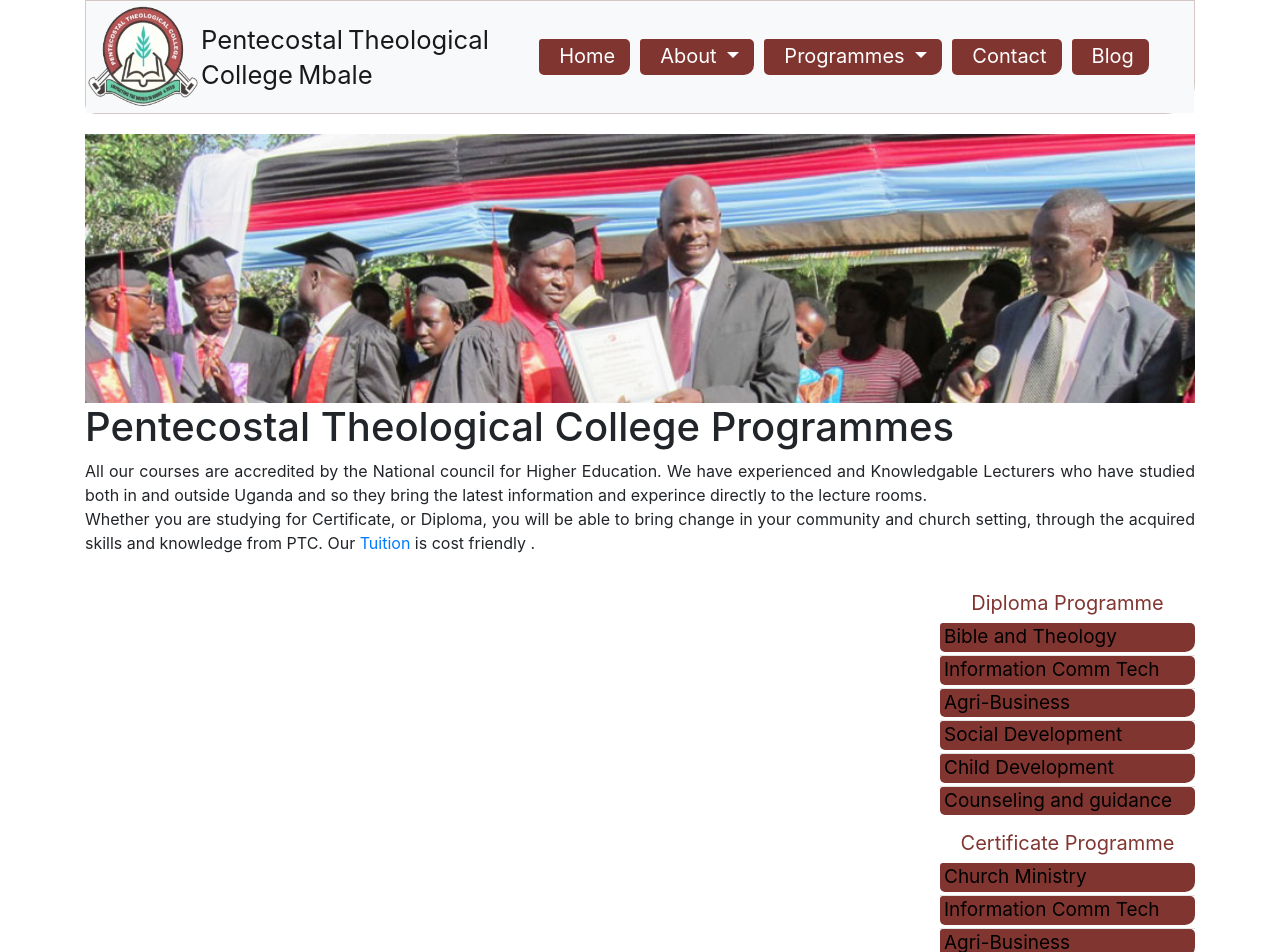
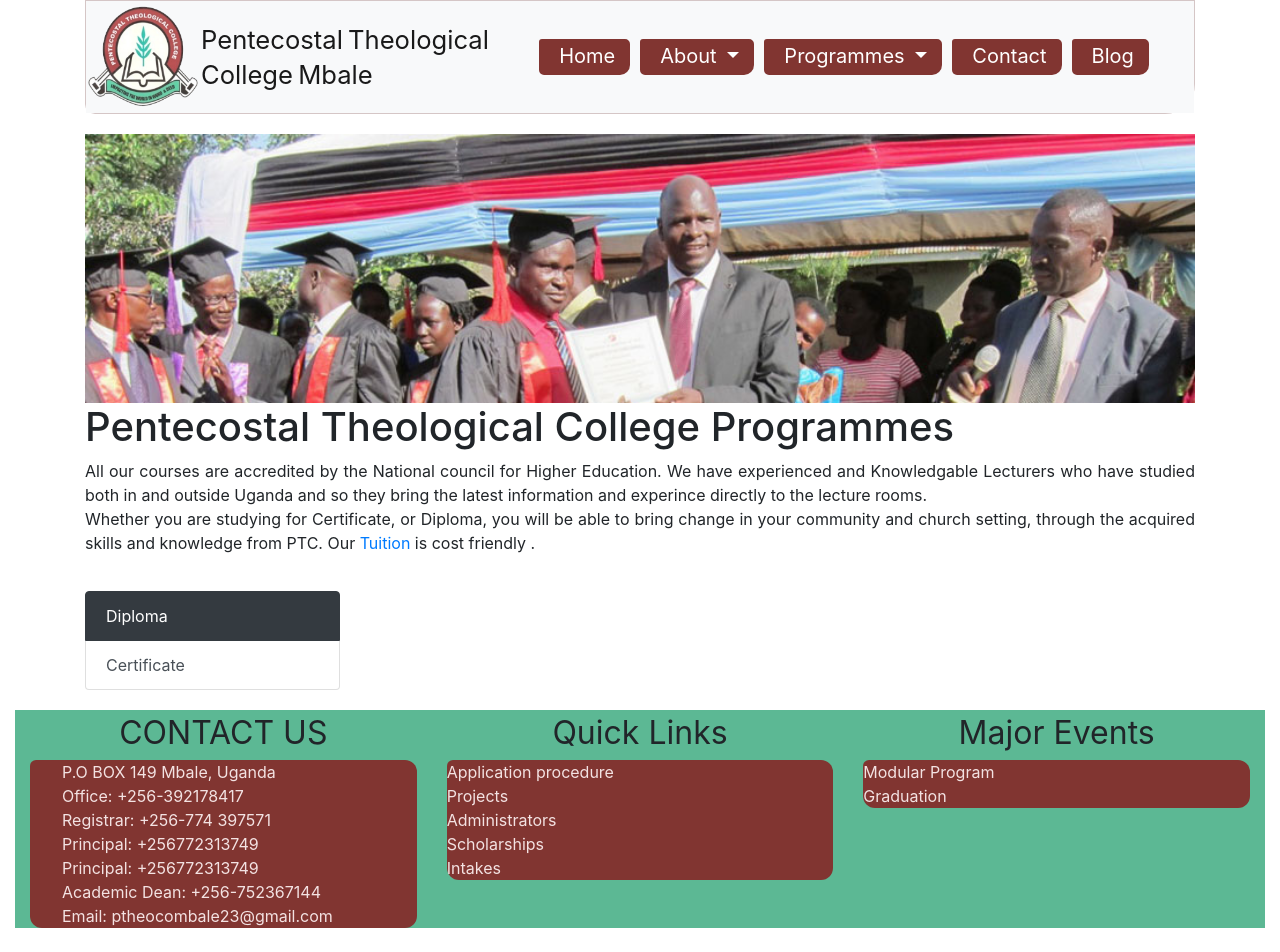
Before and after one commit to WANZILA/ptc_website, an Angular app: page /programme in a window 1280 px wide. Shown: the top 952 px of the page. After the commit the page ends 928 px from the top, so only its background shows below. Built offline with nearby package versions, Linux system fonts and the light colour scheme.

Commit message:
navigation from program component to dip-component

```diff
--- a/src/app/app.component.html
+++ b/src/app/app.component.html
@@ -44,7 +44,7 @@
           <div class="collapse navbar-collapse" id="navbarSupportedContent">
             <ul class="navbar-nav  mr-auto">
               <li class="nav-item active">
-                <a class="nav-link" href="#"[routerLink]="['/home']" routerLinkActive="active">Home <span class="sr-only">(current)</span></a>
+                <a class="nav-link" [routerLink]="['/home']" routerLinkActive="active">Home <span class="sr-only">(current)</span></a>
               </li>
               <li class="nav-item dropdown">
                 <a class="nav-link dropdown-toggle" href="#" id="navbarDropdown" role="button" data-toggle="dropdown" aria-haspopup="true" aria-expanded="false">
@@ -60,7 +60,7 @@
                 </div>
               </li>
               <li class="nav-item dropdown">
-                <a class="nav-link dropdown-toggle" [routerLink]="['/programme', 'app-programm']" routerLink="active"  id="programmeDropdown" role="button" data-toggle="dropdown" aria-haspopup="true" aria-expanded="false">
+                <a class="nav-link dropdown-toggle" [routerLink]="['/programme']" routerLink="active"  id="programmeDropdown" role="button" data-toggle="dropdown" aria-haspopup="true" aria-expanded="false">
                   Programmes
                 </a>
                 <div class="dropdown-menu " aria-labelledby="programmeDropdown">
--- a/src/app/home/home.component.css
+++ b/src/app/home/home.component.css
@@ -85,7 +85,17 @@
 
 } */
 
+/*******apply links ******/
+span a.apply_links {
+    color: #bfbfbf;
+    text-decoration: none;
+    background-color: transparent;
+}
 
+span a.apply_links:hover {
+	color:#fff;
+    text-decoration: underline;
+}
 
 @media (max-width: 577.98px ){
   /*****slide section **********************/
--- a/src/app/home/home.component.html
+++ b/src/app/home/home.component.html
@@ -145,7 +145,7 @@
       <!--call action -->
       <section class="row text-center">
         <div class="col-lg-4 cols cols-lg-4-edit " >
-            <span><a href="#"  >Courses Offered</a>  </span>
+            <span><a  class="apply_links " [routerLink]="['/programme']"  >Courses Offered</a>  </span>
         </div>
         <div class="col-lg-4  cols cols-lg-4-edit">
             <span><a class="links">Life at the college</a>  </span>
--- a/src/app/programme/programme/programme.component.css
+++ b/src/app/programme/programme/programme.component.css
@@ -0,0 +1,7 @@
+div a.list-group-item.active {
+    z-index: 2;
+    color: #fff;
+    background-color: #000;
+    border-color: #343a40;
+    background-color: #343a40;
+}
--- a/src/app/programme/programme/programme.component.html
+++ b/src/app/programme/programme/programme.component.html
@@ -12,9 +12,9 @@
                   studied both in and outside Uganda and so they bring the latest
                   information and experince directly to the lecture rooms.
                   <br>Whether you are studying for Certificate, or Diploma, you will be
-                               able to bring change in your community and church setting,
-                               through the acquired skills and knowledge from PTC. Our <a href="#">Tuition</a> is
-                                cost friendly .
+                      able to bring change in your community and church setting,
+                      through the acquired skills and knowledge from PTC. Our <a class="link" [routerLink]="['/programme-tuition']">Tuition</a> is
+                      cost friendly .
                </p>
 
             </div>
@@ -28,18 +28,7 @@
 <div class="row no-gutters" style="margin-top:20px;">
     <div class="col-12">
         <div class="row ">
-            <main class="col-lg-9">
-                <section class="row rowEdit">
-                    <div class="col-12" >
-                        <div class="inner-cols">
-
-                            <router-outlet></router-outlet>
-                         </div>
-                    </div>
-                </section>
-
-            </main>
-            <aside class="col-lg-3">
+			<!--<aside class="col-lg-3">
                 <section class="row rowEdit" >
                     <div class="col-12">
                         <div class="inner-cols">
@@ -48,6 +37,37 @@
                     </div>
                  </section>
             </aside>
+			-->
+			<aside class="col-lg-3">
+				<div class="list-group" id="list-tab" role="tablist">
+					<a class="list-group-item list-group-item-action active" id ="list-home-list" data-toggle="list" [routerLink]="['programme-diploma']"
+					   role="tab" aria-controls="diploma">Diploma</a>
+					<a class="list-group-item list-group-item-action" id="list-certificate-list" data-toggle="list" [routerLink]="['programme-certificate']"
+					   role="tab" aria-controls="certificate">Certificate</a>
+
+				</div>
+
+			</aside>
+            <main class="col-lg-9">
+                <section class="row rowEdit">
+                    <div class="col-12" >
+                       <!-- <div class="inner-cols">
+
+                            <router-outlet></router-outlet>
+                         </div>     -->
+						<div class="tab-content" id="nav-tab-content">
+							<div class="tab-pan fade show active" id="list-home" role="tabpanel" aria-labelledby="list-home-list">
+								<router-outlet></router-outlet>
+							</div>
+							<div class="tab-pane fade" id="list-certificate" role="tabpanel" aria-labelledby="list-certificate-list">
+								<router-outlet></router-outlet>
+							</div>
+						</div>
+                    </div>
+                </section>
+
+            </main>
+
         </div>
 
     </div>
--- a/src/styles.css
+++ b/src/styles.css
@@ -1,6 +1,6 @@
 /* You can add global styles to this file, and also import other style files */
 h2.text-edit {
-	margin-top:.8rem;
+	margin-top:.2rem;
     text-align: center;
     font-weight: 400;
 }
```
Also changed, not shown: src/app/programme/programme-resolver.service.ts (added, +12 -0 lines).
